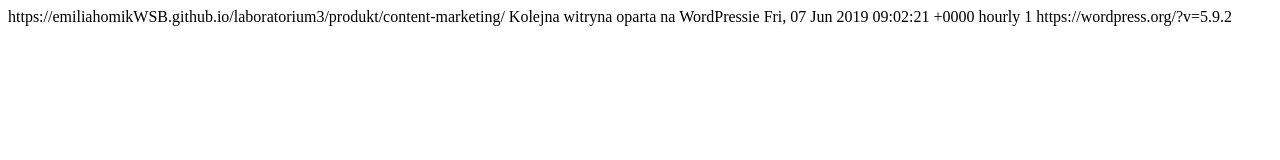
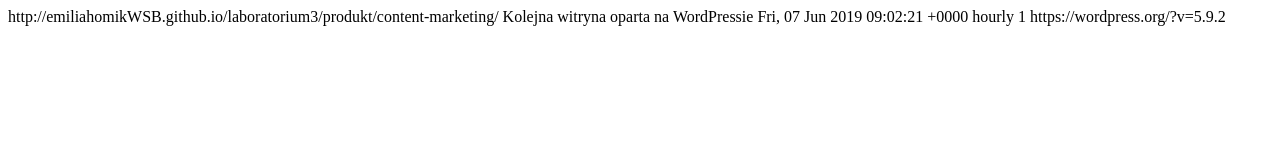
Before and after one commit to emiliahomikWSB/laboratorium3, a plain HTML site: page produkt/content-marketing/feed/index.html in a window 1280 px wide. Drawn offline with Linux system fonts and the light colour scheme.

Commit message:
WP2Static UPDATE produkt/content-marketing/feed/index.html

```diff
--- a/produkt/content-marketing/feed/index.html
+++ b/produkt/content-marketing/feed/index.html
@@ -8,8 +8,8 @@
 <channel>
 	<title>
 	Komentarze do: Content Marketing	</title>
-	<atom:link href="https://emiliahomikWSB.github.io/laboratorium3/produkt/content-marketing/feed/" rel="self" type="application/rss+xml" />
-	<link>https://emiliahomikWSB.github.io/laboratorium3/produkt/content-marketing/</link>
+	<atom:link href="http://emiliahomikWSB.github.io/laboratorium3/produkt/content-marketing/feed/" rel="self" type="application/rss+xml" />
+	<link>http://emiliahomikWSB.github.io/laboratorium3/produkt/content-marketing/</link>
 	<description>Kolejna witryna oparta na WordPressie</description>
 	<lastBuildDate>Fri, 07 Jun 2019 09:02:21 +0000</lastBuildDate>
 	<sy:updatePeriod>
```
